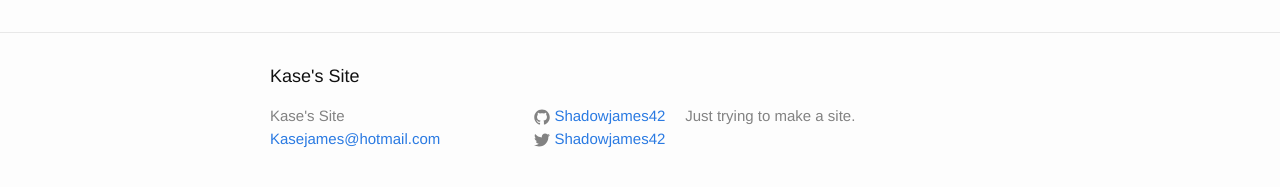
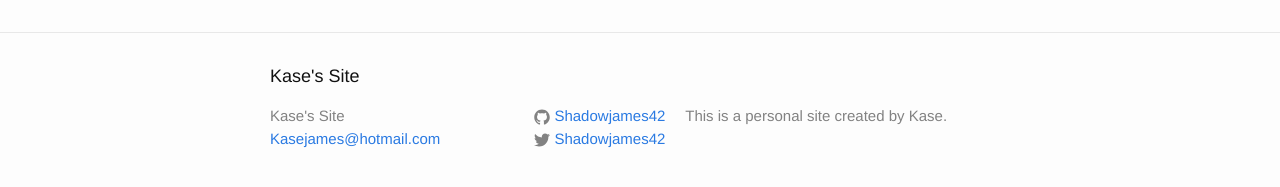
Before and after one commit to Shadowjames42/shadowjames42.github.io, a Jekyll site: the page built from about.md, in a window 1280 px wide. Shown: the part 318-505 px from the top of the page. Built offline with Jekyll 4.4.1, drawn with Linux system fonts in a browser that asks for light colours.

Commit message:
Update _config.yml

```diff
--- a/_config.yml
+++ b/_config.yml
@@ -8,8 +8,8 @@
 # Site settings
 title: Kase's Site
 email: Kasejames@hotmail.com
-description: > # this means to ignore newlines until "baseurl:"
-  Just trying to make a site.
+description: >
+  This is a personal site created by Kase.
 baseurl: "" # the subpath of your site, e.g. /blog
 url: "http://yourdomain.com" # the base hostname & protocol for your site
 twitter_username: Shadowjames42
```
